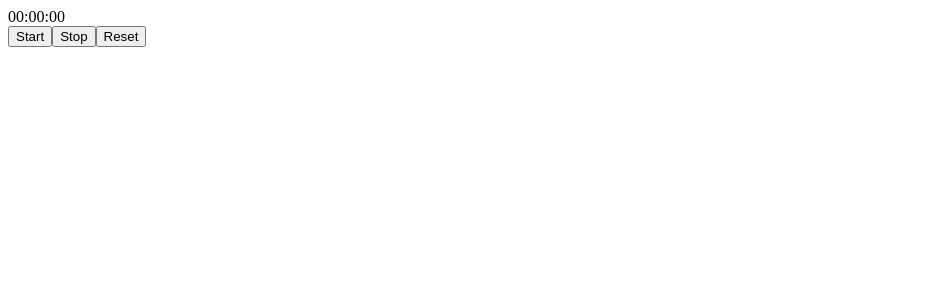
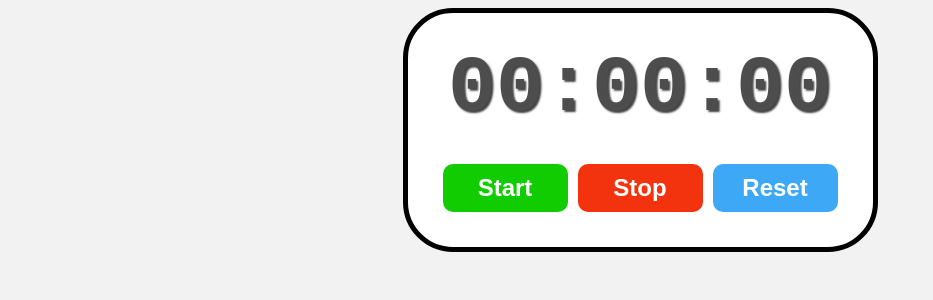
Before and after one commit to Junior-sierpik/StopWatch-React, a React (Vite) app in the folder StopWatch-React/: page / in a window 1280 px wide. Shown: the top 300 px of the page, without its empty margins (0-933 px from the left). Built offline with nearby package versions, Linux system fonts and the light colour scheme.

Commit message:
Create a css styles

```diff
--- a/StopWatch-React/src/index.css
+++ b/StopWatch-React/src/index.css
@@ -0,0 +1,53 @@
+body{
+  display: flex;
+  flex-direction: column;
+  align-items: center;
+  background-color: hsl(0, 0%, 95%);
+}
+.stopWatch{
+  display: flex;
+  flex-direction: column;
+  align-items: center;
+  border: 5px solid;
+  border-radius: 50px;
+  background-color: white;
+  padding: 30px;
+}
+.display{
+  font-size: 5rem;
+  font-family: monospace;
+  font-weight: bold;
+  color: hsl(0, 0%, 30%);
+  text-shadow: 2px 2px 2px hsla(0, 0%, 0%, 0.75);
+  margin-bottom: 25px;
+}
+.controls button{
+  font-size: 1.5rem;
+  font-weight: bold;
+  padding: 10px 20px;
+  margin: 5px;
+  min-width: 125px;
+  border: none;
+  border-radius: 10px;
+  cursor: pointer;
+  color: white;
+  transition: background-color 0.5s ease;
+}
+.start-button{
+  background-color: hsl(115, 100%, 40%);
+}
+.start-button:hover {
+  background-color: hsl(115, 100%, 35%);
+}
+.stop-button{
+  background-color: hsl(10, 90%, 50%);
+}
+.stop-button:hover {
+  background-color: hsl(10, 90%, 40%);
+}
+.reset-button{
+  background-color: hsl(205, 90%, 60%);
+}
+.reset-button:hover {
+  background-color: hsl(205, 90%, 50%);
+}
```
